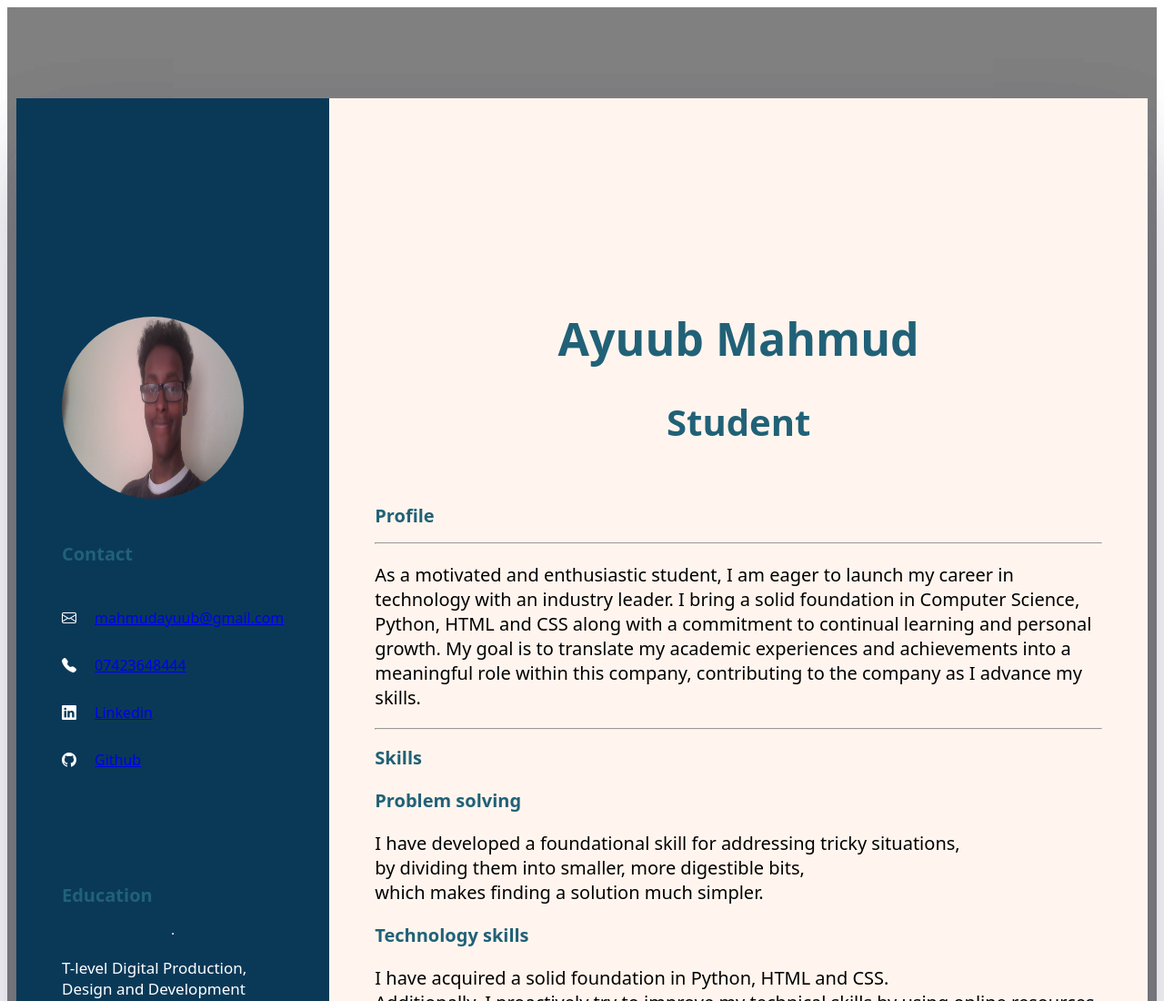
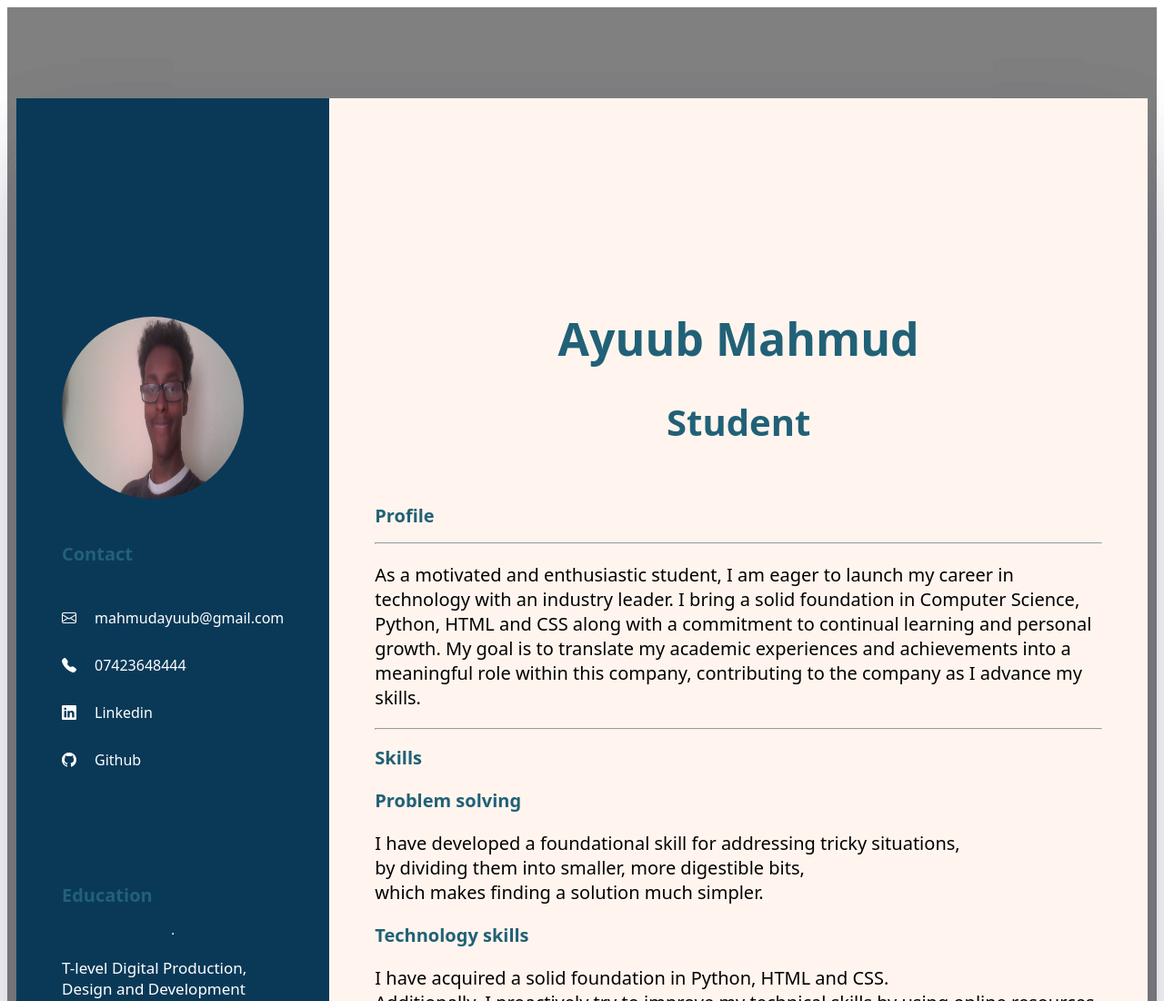
Before and after one commit to Ayuub-m/cv-website., a plain HTML site: page index.html in a window 1280 px wide. Shown: the top 1100 px of the page at 91% size. Drawn offline with nearby package versions, Linux system fonts and the light colour scheme.

Commit message:
first commit

```diff
--- a/index.html
+++ b/index.html
@@ -53,7 +53,9 @@
         .inside_boxes{
             display: flex;
             flex-direction: row;
+            text-decoration: none;
         }
+
         .right_box{
             background-color: seashell;
             display: flex;
@@ -127,6 +129,12 @@
         .p1 {
             font-size: 17px;
         }
+
+        .inside_boxes a{
+            text-decoration: none;
+            /*color:inherit;*/
+            color: white;
+        }
     </style>
 </head>
 
@@ -144,19 +152,19 @@
                     <h2 class="title">Contact</h2>
                     <div class="inside_boxes">
                         <i class="bi bi-envelope"></i>
-                        <a href="mailto:mahmudayuub@gmail.com">mahmudayuub@gmail.com</a>
+                        <a href="mailto:mahmudayuub@gmail.com" target="_blank">mahmudayuub@gmail.com</a>
                     </div>
                     <div class="inside_boxes">
                         <i class="bi bi-telephone-fill"></i>
-                        <a href="tel:07423648444">07423648444</a>
+                        <a href="tel:07423648444" target="_blank">07423648444</a>
                     </div>
                     <div class="inside_boxes">
                         <i class="bi bi-linkedin"></i>
-                        <a href="https://www.linkedin.com/in/ayuub-mahmud-bb7bb82a3/">Linkedin</a>
+                        <a href="https://www.linkedin.com/in/ayuub-mahmud-bb7bb82a3/" target="_blank">Linkedin</a>
                     </div>
                     <div class="inside_boxes">
                         </i><i class="bi bi-github"></i>
-                        <a href="https://github.com/Ayuub-m">Github</a>
+                        <a href="https://github.com/Ayuub-m" target="_blank">Github</a>
                     </div>
                     <br>
                     <br>
```
